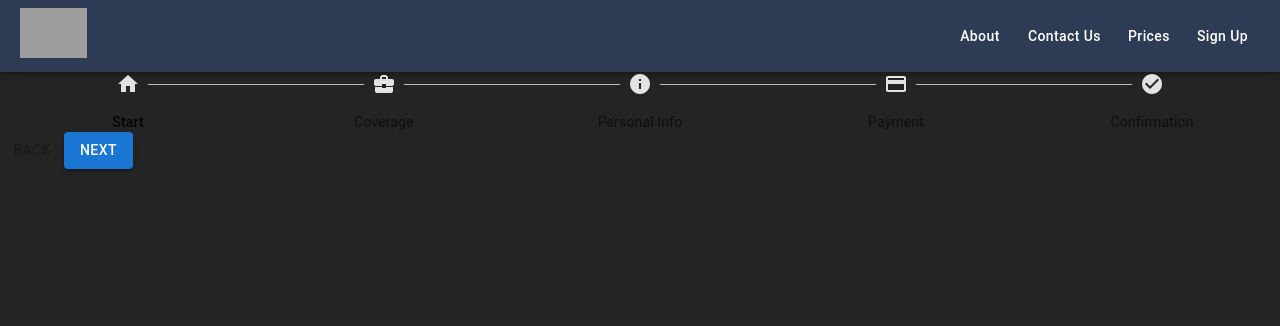
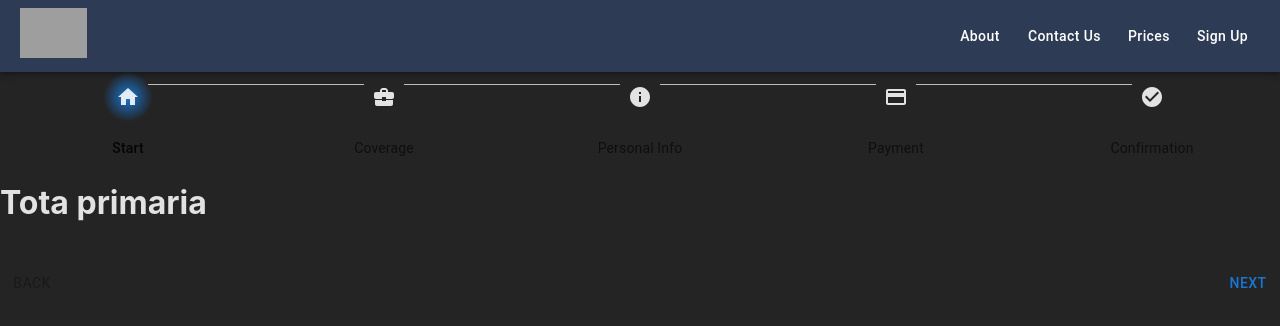
Before and after one commit to ControlYourPotatoes/redfield-react, a React (Vite) app: page /GuidedStore in a window 1280 px wide. Shown: the top 326 px of the page. Built offline with nearby package versions, Linux system fonts and the light colour scheme; grey boxes are pictures that could not be loaded.

Commit message:
upload guided store

```diff
--- a/src/components/guided_store/ConfirmationComponent.tsx
+++ b/src/components/guided_store/ConfirmationComponent.tsx
@@ -3,7 +3,7 @@ import React from 'react';
 const ConfirmationComponent = () => {
     return (
         <div>
-
+            <h1>Tota final</h1>
         </div>
     );
 };
--- a/src/components/guided_store/CoverageComponent.tsx
+++ b/src/components/guided_store/CoverageComponent.tsx
@@ -3,7 +3,7 @@ import React from 'react';
 const CoverageComponent = () => {
     return (
         <div>
-
+            <h1>2</h1>
         </div>
     );
 };
--- /dev/null
+++ b/src/components/guided_store/GuidedStore.css
@@ -0,0 +1,27 @@
+/* GuidedStore.css */
+.guidedStore-container {
+  padding-top: 20px; /* Adjust the space as needed */
+  display: flex;
+  flex-direction: column;
+  align-items: center;
+  justify-content: flex-start;
+  min-height: calc(100vh - 100px); /* Assuming your navbar is 100px */
+  background-color: #f5f5f5; /* Your desired background color */
+}
+
+/* If you have specific styles for the stepper, you can add them here */
+.stepper {
+  background-color: #fff; /* For example, if you want a different background for the stepper */
+  box-shadow: 0 2px 4px rgba(0,0,0,0.1); /* Optional: adds a subtle shadow for depth */
+  width: 100%; /* Or max-width if you want to limit it */
+  margin-bottom: 30px; /* Space below the stepper */
+}
+
+/* Style for the step content area */
+.step-content {
+  width: 100%; /* Or max-width if you want to limit it */
+  padding: 20px;
+  margin-top: 10px; /* Space above the content */
+  background-color: #fff;
+  box-shadow: 0 2px 4px rgba(0,0,0,0.1);
+}
--- a/src/components/guided_store/GuidedStore.tsx
+++ b/src/components/guided_store/GuidedStore.tsx
@@ -1,30 +1,65 @@
 import React from 'react';
-import { Stepper, Step, StepLabel, Button, Typography } from '@mui/material';
+import { Stepper, Step, StepLabel, Button, Typography, Box } from '@mui/material';
+import { styled } from '@mui/material/styles';
 import HomeIcon from '@mui/icons-material/Home';
 import BusinessIcon from '@mui/icons-material/BusinessCenter';
 import PaymentIcon from '@mui/icons-material/Payment';
 import InfoIcon from '@mui/icons-material/Info';
 import CheckCircleIcon from '@mui/icons-material/CheckCircle';
+import './Guidedstore.css';
 
-
+// Import individual step components
 import StartComponent from './StartComponent';
 import CoverageComponent from './CoverageComponent';
 import PersonalInfoComponent from './PersonalInfoComponent';
 import PaymentComponent from './PaymentComponent';
 import ConfirmationComponent from './ConfirmationComponent';
 
+const steps = ['Start', 'Coverage', 'Personal Info', 'Payment', 'Confirmation'];
 
-// Import individual step components
+interface ColorlibStepIconProps {
+  active: boolean;
+  completed: boolean;
+  icon: number; // Changed to number for mapping
+}
 
-const steps = [
-  { label: 'Start', icon: <HomeIcon /> },
-  { label: 'Coverage', icon: <BusinessIcon /> },
-  { label: 'Personal Info', icon: <InfoIcon /> },
-  { label: 'Payment', icon: <PaymentIcon /> },
-  { label: 'Confirmation', icon: <CheckCircleIcon /> }
-];
+const ColorlibStepIconRoot = styled('div')<ColorlibStepIconProps>(({ theme, active, completed }) => ({
+  borderRadius: '50%',
+  width: '50px',
+  height: '50px',
+  display: 'flex',
+  justifyContent: 'center',
+  alignItems: 'center',
+  background: completed
+    ? `radial-gradient(circle, ${theme.palette.success.main} 0%, transparent 70%)` // For completed state
+    : active
+    ? `radial-gradient(circle, ${theme.palette.primary.main} 0%, transparent 70%)` // For active state
+    : 'transparent', // Default when neither active nor completed
+}));
 
-const GuidedStore = () => {
+
+const ColorlibStepIcon = (props: ColorlibStepIconProps) => {
+  const { completed, icon } = props;
+
+  // Define the type for iconMap explicitly to allow number indexing
+  const iconMap: { [key: number]: JSX.Element } = {
+    1: <HomeIcon />,
+    2: <BusinessIcon />,
+    3: <InfoIcon />,
+    4: <PaymentIcon />,
+    5: <CheckCircleIcon />,
+  };
+
+  const IconToRender = iconMap[icon] || <HomeIcon />;
+
+  return (
+    <ColorlibStepIconRoot {...props}>
+      {completed ? <CheckCircleIcon /> : IconToRender}
+    </ColorlibStepIconRoot>
+  );
+};
+
+export default function GuidedStore() {
   const [activeStep, setActiveStep] = React.useState(0);
 
   const handleNext = () => {
@@ -41,10 +76,19 @@ const GuidedStore = () => {
 
   return (
     <div>
-      <Stepper activeStep={activeStep} alternativeLabel>
-        {steps.map((step, index) => (
-          <Step key={step.label}>
-            <StepLabel icon={step.icon}>{step.label}</StepLabel>
+      <Stepper alternativeLabel activeStep={activeStep}>
+        {steps.map((label, index) => (
+          <Step key={label}>
+            <StepLabel
+              StepIconComponent={ColorlibStepIcon}
+              StepIconProps={{
+                active: index === activeStep,
+                completed: index < activeStep,
+                icon: index + 1,
+              }}
+            >
+              {label}
+            </StepLabel>
           </Step>
         ))}
       </Stepper>
@@ -55,24 +99,23 @@ const GuidedStore = () => {
         {activeStep === 3 && <PaymentComponent />}
         {activeStep === 4 && <ConfirmationComponent />}
       </div>
-      <div>
-        <Button disabled={activeStep === 0} onClick={handleBack}>
+      <Box sx={{ display: 'flex', flexDirection: 'row', pt: 2 }}>
+        <Button color="primary" disabled={activeStep === 0} onClick={handleBack} sx={{ mr: 1 }}>
           Back
         </Button>
-        <Button variant="contained" color="primary" onClick={handleNext}>
+        <Box sx={{ flex: '1 1 auto' }} />
+        <Button onClick={handleNext}>
           {activeStep === steps.length - 1 ? 'Finish' : 'Next'}
         </Button>
-      </div>
+      </Box>
       {activeStep === steps.length && (
-        <div>
-          <Typography variant="h5" gutterBottom>
-            All steps completed - you&apos;re finished
+        <React.Fragment>
+          <Typography sx={{ mt: 2, mb: 1 }}>
+            All steps completed - you're finished
           </Typography>
           <Button onClick={handleReset}>Reset</Button>
-        </div>
+        </React.Fragment>
       )}
     </div>
   );
-};
-
-export default GuidedStore;
+}
--- a/src/components/guided_store/PaymentComponent.tsx
+++ b/src/components/guided_store/PaymentComponent.tsx
@@ -3,7 +3,7 @@ import React from 'react';
 const PaymentComponent = () => {
     return (
         <div>
-
+            <h1>4</h1>
         </div>
     );
 };
--- a/src/components/guided_store/PersonalInfoComponent.tsx
+++ b/src/components/guided_store/PersonalInfoComponent.tsx
@@ -3,7 +3,7 @@ import React from 'react';
 const PersonalInfoComponent = () => {
     return (
         <div>
-
+            <h1>3</h1>
         </div>
     );
 };
--- a/src/components/guided_store/StartComponent.tsx
+++ b/src/components/guided_store/StartComponent.tsx
@@ -3,7 +3,7 @@ import React from 'react';
 const StartComponent = () => {
     return (
         <div>
-
+            <h1>Tota primaria</h1>
         </div>
     );
 };
```
